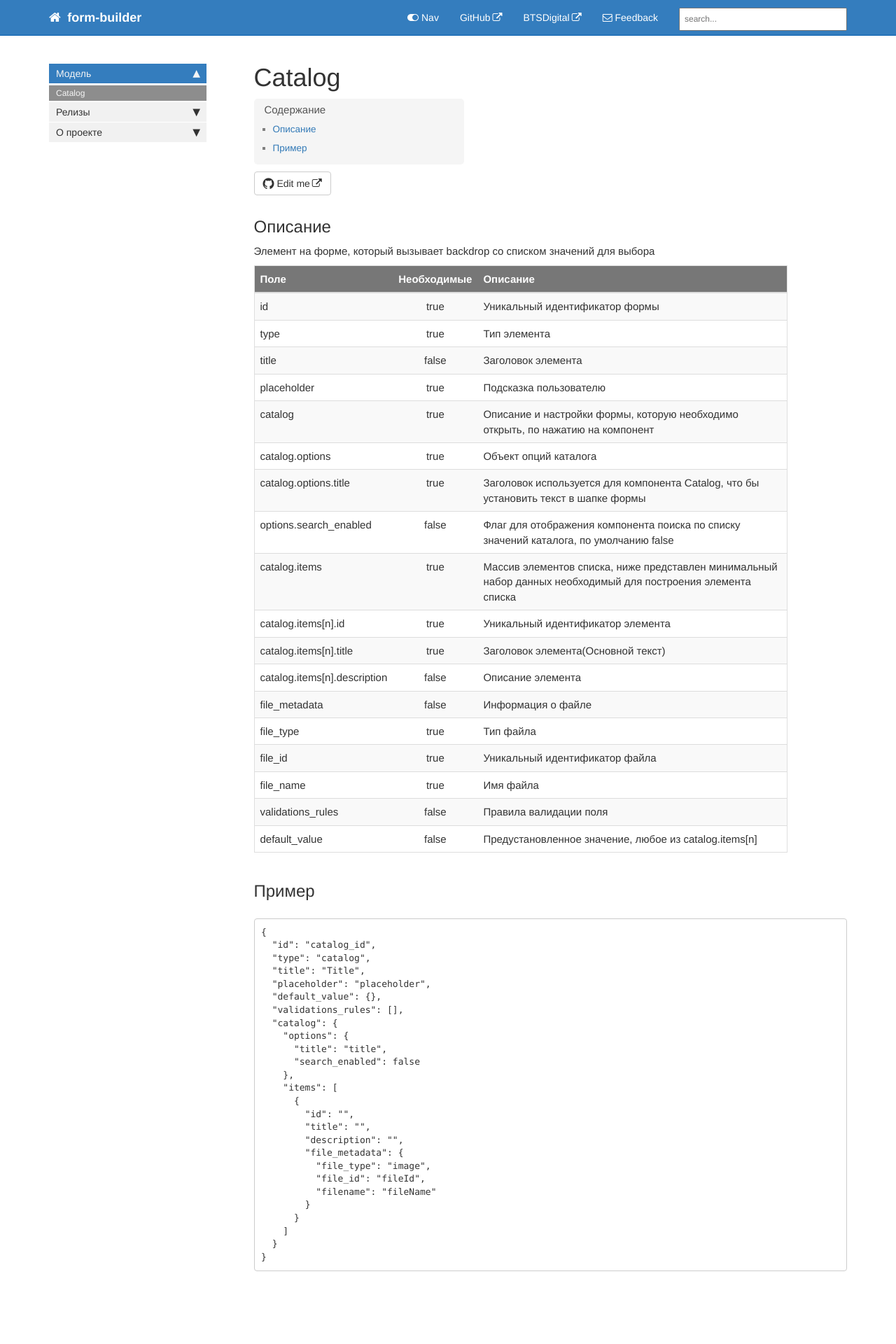
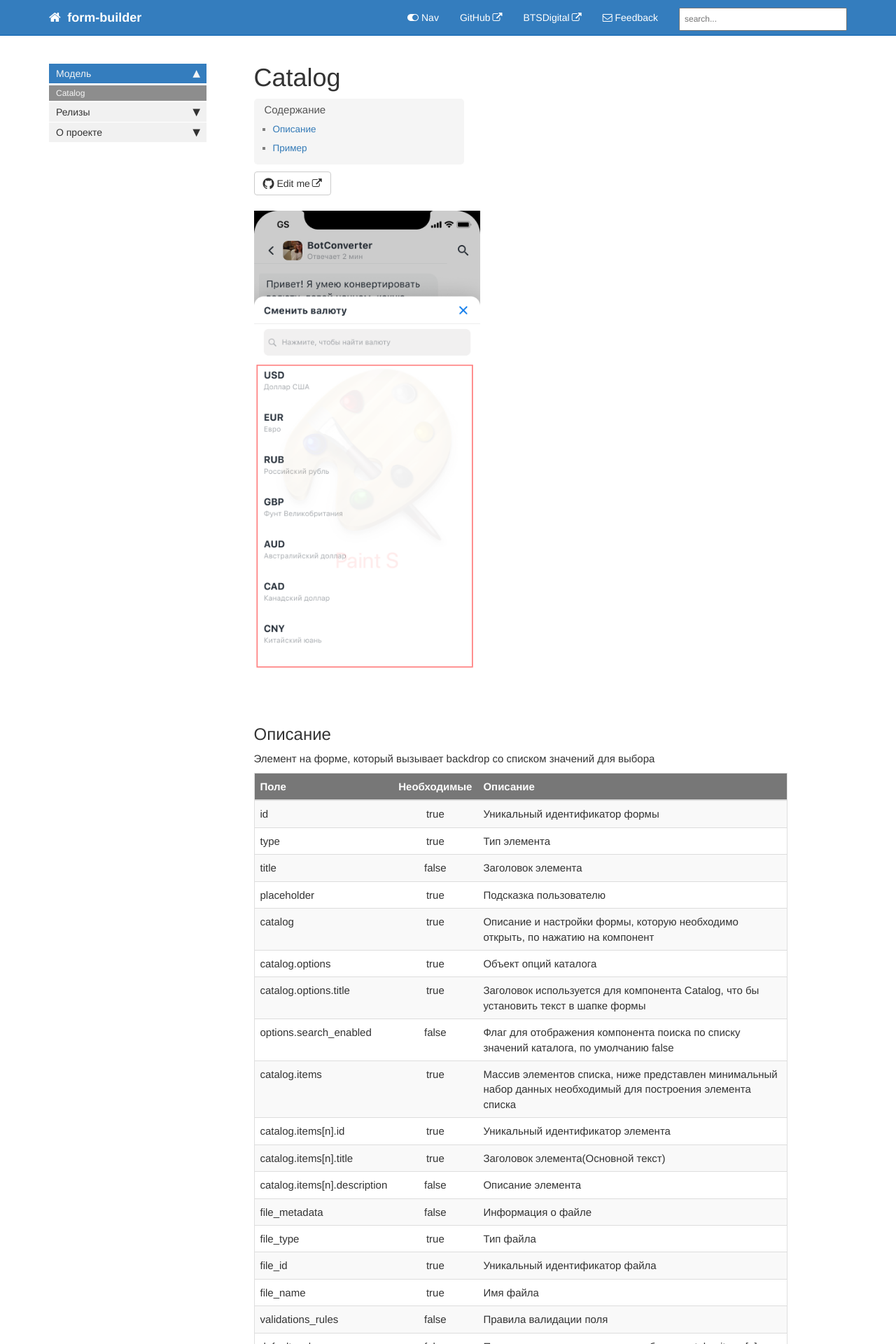
Before and after one commit to btsdigital/form-builder, a Jekyll site: the page built from docs/pages/model/Catalog.md, in a window 1280 px wide. Shown: the top 1920 px of the page at 70% size. Built offline with Jekyll 4.4.1, drawn with Linux system fonts in a browser that asks for light colours; nearby versions of some CDN libraries; comment, search, counter and statistics services are not loaded.

Commit message:
#23 add catalog image (#24)
fixes #23

```diff
--- a/docs/pages/model/Catalog.md
+++ b/docs/pages/model/Catalog.md
@@ -6,6 +6,9 @@ permalink: Catalog.html
 toc: true
 folder: model
 ---
+
+![Catalog](images/SimpleCatalogIOS.png "Catalog")
+
 ## Описание
 Элемент на форме, который вызывает backdrop со списком значений для выбора
 
```
Also changed, not shown: docs/images/SimpleCatalogIOS.png (added).
